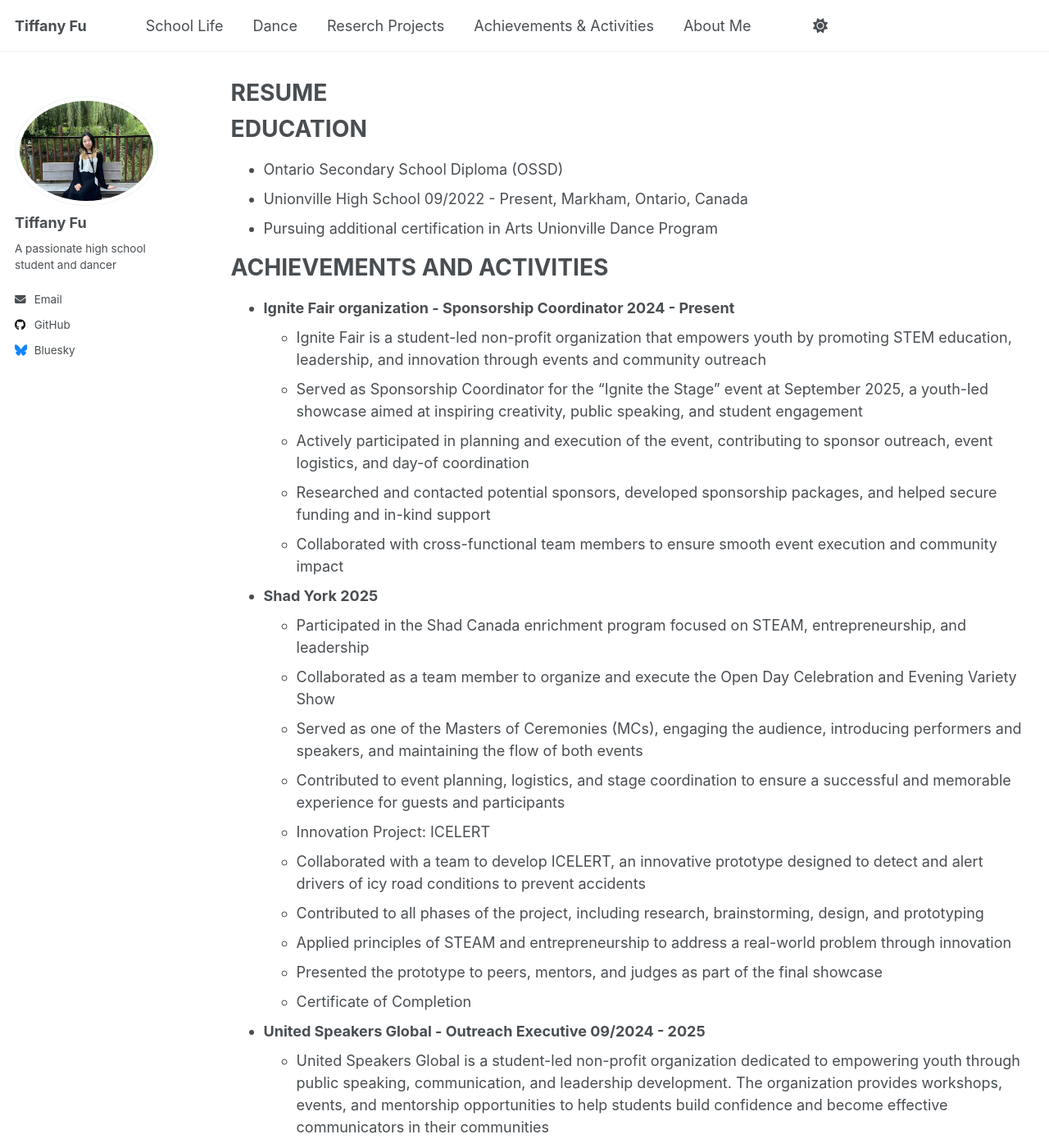
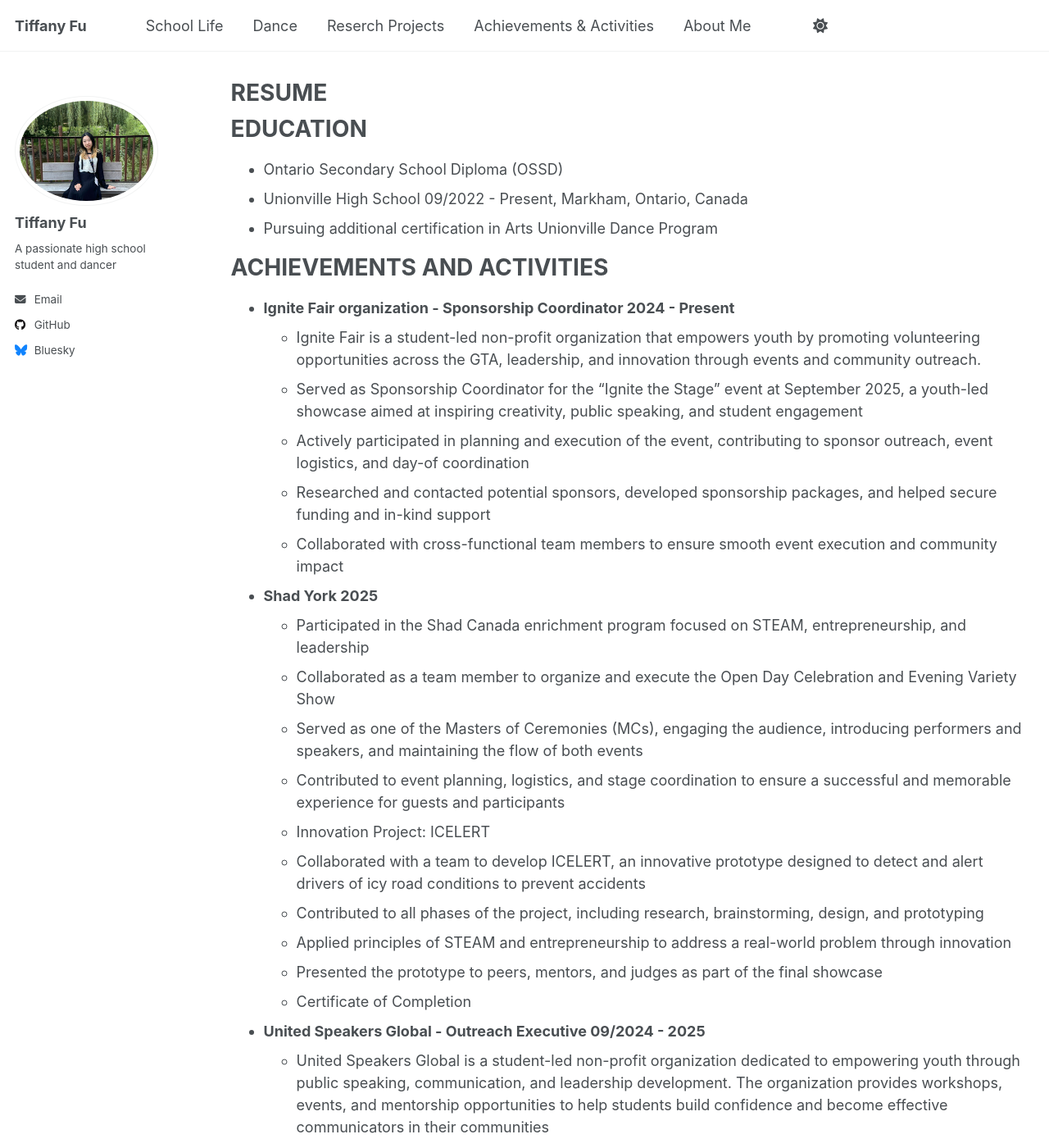
Before and after one commit to TiffanyJTFu/TiffanyFu, a Jekyll site: the page built from _pages/cv.md, in a window 1280 px wide and 1400 px high. Shown: the whole window at 82% size. Built offline with Jekyll 4.4.1, drawn with Linux system fonts in a browser that asks for light colours; a script that is not in the unit is left out; part of the change alters nothing that is shown; some of the changed text lies outside the part shown.

Commit message:
Update cv.md

```diff
--- a/_pages/cv.md
+++ b/_pages/cv.md
@@ -18,7 +18,7 @@ EDUCATION
 ACHIEVEMENTS AND ACTIVITIES
 ======
 * **Ignite Fair organization - Sponsorship Coordinator 2024 - Present**
-  * Ignite Fair is a student-led non-profit organization that empowers youth by promoting STEM education, leadership, and innovation through events and community outreach
+  * Ignite Fair is a student-led non-profit organization that empowers youth by promoting volunteering opportunities across the GTA, leadership, and innovation through events and community outreach.
   * Served as Sponsorship Coordinator for the "Ignite the Stage" event at September 2025, a youth-led showcase aimed at inspiring creativity, public speaking, and student engagement
   * Actively participated in planning and execution of the event, contributing to sponsor outreach, event logistics, and day-of coordination
   * Researched and contacted potential sponsors, developed sponsorship packages, and helped secure funding and in-kind support
@@ -40,18 +40,18 @@ ACHIEVEMENTS AND ACTIVITIES
   * Coordinated outreach efforts to expand the organization’s presence in schools and communities
   * Led recruitment initiatives to increase membership and volunteer participation
   * Contributed to strategy meetings to improve outreach materials, event promotion, and chapter engagement
-* **School Model United Nations (Model UN) Club 2024 -Precent**
+* **School Model United Nations (Model UN) Club 2024 -Present**
   * Participate to Toronto MUN (Module UN) competition 03/2025
   * Participated in mock UN simulations to develop diplomacy, public speaking, and negotiation skills.
   * Represented various countries in debates on global issues, following formal UN procedures.
   * Researched international policies and collaborated with peers to draft resolutions and deliver speeches
   * Engaged in regular club meetings, workshops, and internal conferences to strengthen leadership and global awareness
-* **School Mock Trial Club 2024 -Precent**
+* **School Mock Trial Club 2024 -Present**
   * Participated in simulated courtroom trials to develop skills in public speaking, critical thinking, and legal reasoning.
   * Collaborated with team members to prepare case materials, construct arguments, and role-play as attorneys and witnesses.
   * Engaged in legal discussions and competitive practice sessions to improve courtroom etiquette and debate strategies.
   * Gained foundational knowledge of courtroom procedures, legal terminology, and case anal
-* **Bakery Club 2024 -Precent**
+* **Bakery Club 2024 -Present**
   * Participated in weekly baking sessions and school events to promote community involvement through baking
   * Helped prepare and sell baked goods at school fundraisers to support charities
   * Collaborated with club members to organize bake sales, and handle customer service
```
